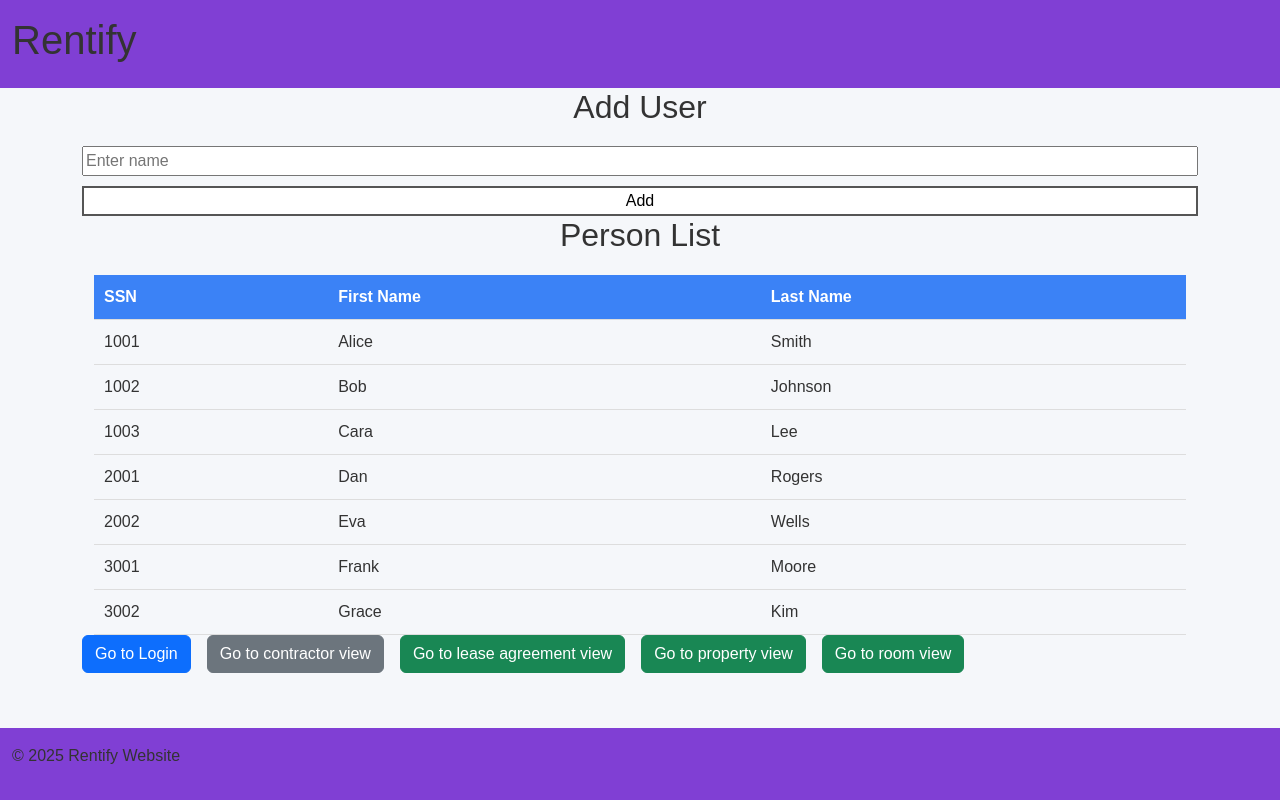
After one commit to EddieLin1/471PROJ, a Flask app: page /user in a window 1280 px wide. The commit adds this page. Run offline with Flask 3, Linux system fonts and the light colour scheme; data comes from the database, SQL or seed files in the repository.

```diff
--- a/app.py
+++ b/app.py
@@ -3,8 +3,12 @@ import sqlite3
 
 app = Flask(__name__)
 
-@app.route("/", methods=["GET", "POST"])
+@app.route("/", methods=["GET"])
 def home():
+    return render_template("index.html")
+
+@app.route("/user", methods=["GET", "POST"])
+def user():
     if request.method == "POST":
         name = request.form["name"]
         with sqlite3.connect("Homeapp.db") as conn:
@@ -14,7 +18,7 @@ def home():
     with sqlite3.connect("Homeapp.db") as conn:
         users = conn.execute("SELECT * FROM person").fetchall()
 
-    return render_template("index.html", users=users)
+    return render_template("UserView.html", users=users)
 
 @app.route("/login", methods=["GET", "POST"])
 def login():
--- a/static/css/styles.css
+++ b/static/css/styles.css
@@ -22,16 +22,14 @@ body {
   }
 
   button {
-    padding: 10px;
-    background-color: #3b82f6;
-    color: white;
-    border: none;
-    border-radius: 4px;
-    cursor: pointer;
+    background-color: white;
+    color: black;
+    border: 2px solid #555555;
   }
 
   button:hover {
-    background-color: #2563eb;
+    background-color: #555555;
+    color: white;
   }
 
   table {
@@ -55,5 +53,5 @@ body {
   }
 
   .purple-bar {
-      background-color: rgb(207, 119, 234);
+      background-color: rgb(128, 63, 212);
     }
--- /dev/null
+++ b/templates/UserView.html
@@ -0,0 +1,45 @@
+{% extends 'base.html' %}
+
+{% block title %}index{% endblock %}
+
+{% block content %}
+
+<h2>Add User</h2>
+<form method="post">
+    <input name="name" placeholder="Enter name">
+    <button type="submit">Add</button>
+</form>
+
+<div class="container">
+    <h2>Person List</h2>
+    <table>
+      <thead>
+        <tr>
+            <th>SSN</th>
+            <th>First Name</th>
+            <th>Last Name</th>
+        </tr>
+      </thead>
+      <tbody>
+        <!-- Dynamic backend content -->
+        {% for user in users %}
+        <tr>
+          <td>{{ user[0] }}</td>
+          <td>{{ user[1] }}</td>
+          <td>{{ user[2] }}</td>
+        </tr>
+        {% endfor %}
+      </tbody>
+    </table>
+  </div>
+
+<div class="d-flex gap-3">
+    <a href="/login" class="btn btn-primary">Go to Login</a>
+    <a href="/contractor-view" class="btn btn-secondary">Go to contractor view</a>
+    <a href="/lease-agreement-view" class="btn btn-success">Go to lease agreement view</a>
+    <a href="/property-view" class="btn btn-success">Go to property view</a>
+    <a href="/room-view" class="btn btn-success">Go to room view</a>
+</div>
+
+
+{% endblock %}
```
Also changed, not shown: templates/index.html (+20 -40 lines), static/images/rentify.png (added).
